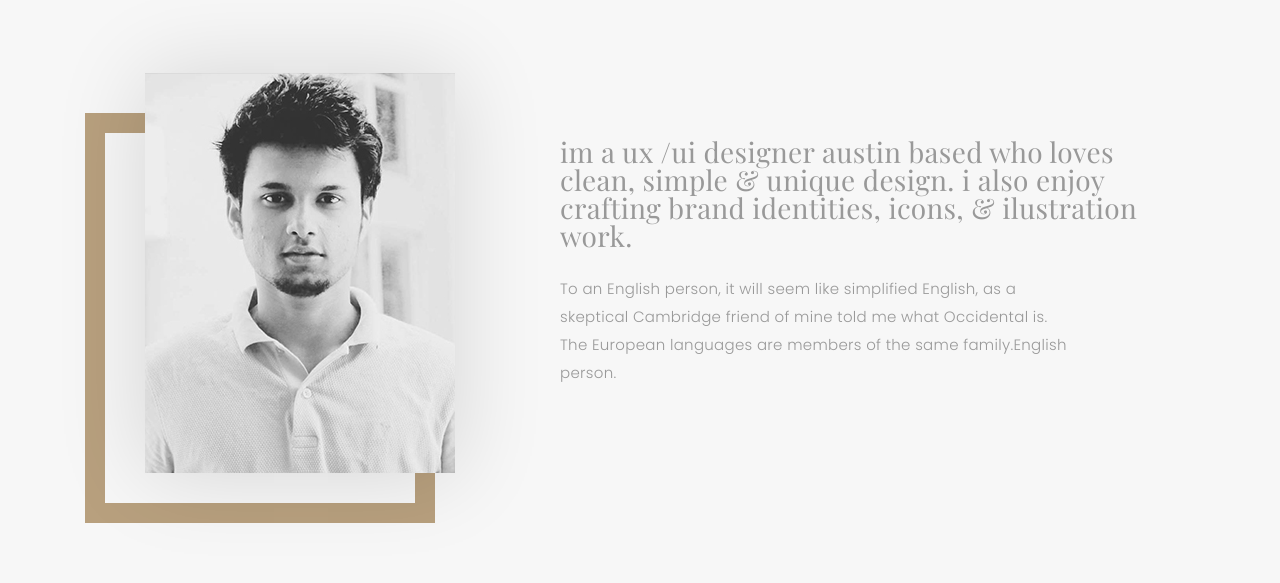
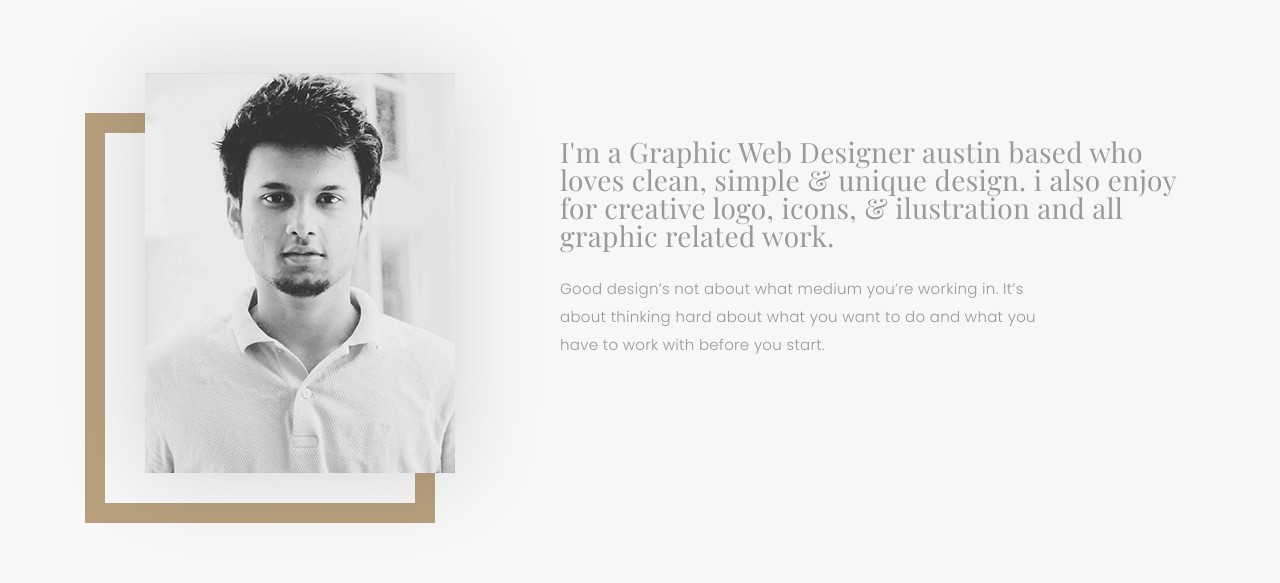
Before and after one commit to arvgraphic7/arvgraphic, a plain HTML site: page index.html in a window 1280 px wide. Shown: the part 877-1460 px from the top of the page. Drawn offline with nearby package versions, Linux system fonts and the light colour scheme; files whose address does not match are found by name; a web font is replaced by a local one.

Commit message:
Update index.html

```diff
--- a/index.html
+++ b/index.html
@@ -103,8 +103,8 @@
         <div class="col-lg-7">
           <div class="about-descr">
 
-            <p class="p-heading">im a ux /ui designer austin based who loves clean, simple & unique design. i also enjoy crafting brand identities, icons, & ilustration work. </p>
-            <p class="separator">To an English person, it will seem like simplified English, as a skeptical Cambridge friend of mine told me what Occidental is. The European languages are members of the same family.English person.</p>
+            <p class="p-heading">I'm a Graphic Web Designer austin based who loves clean, simple & unique design. i also enjoy for creative logo, icons, & ilustration and all graphic related work. </p>
+            <p class="separator">Good design’s not about what medium you’re working in. It’s about thinking hard about what you want to do and what you have to work with before you start.</p>
 
           </div>
 
```
